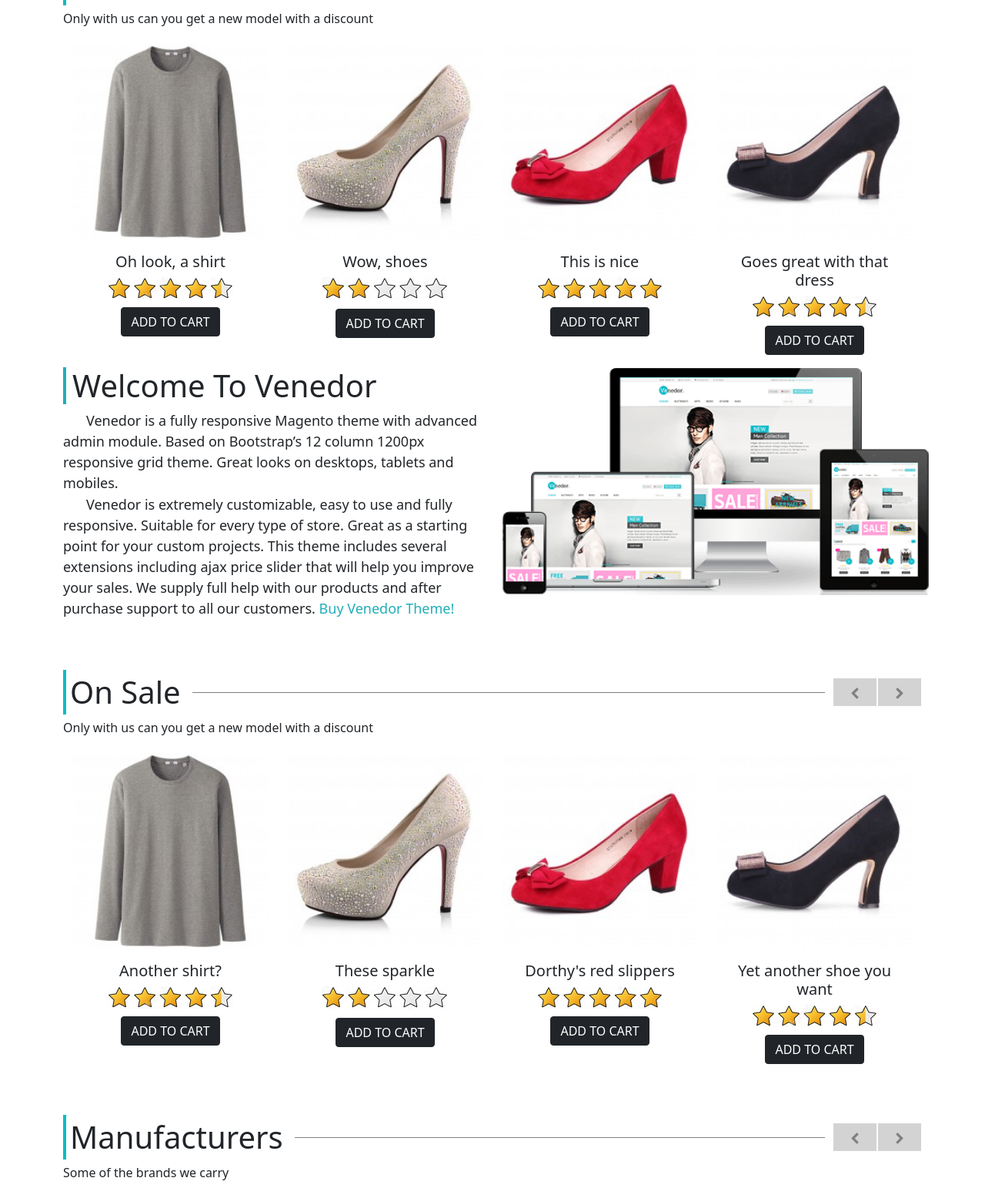
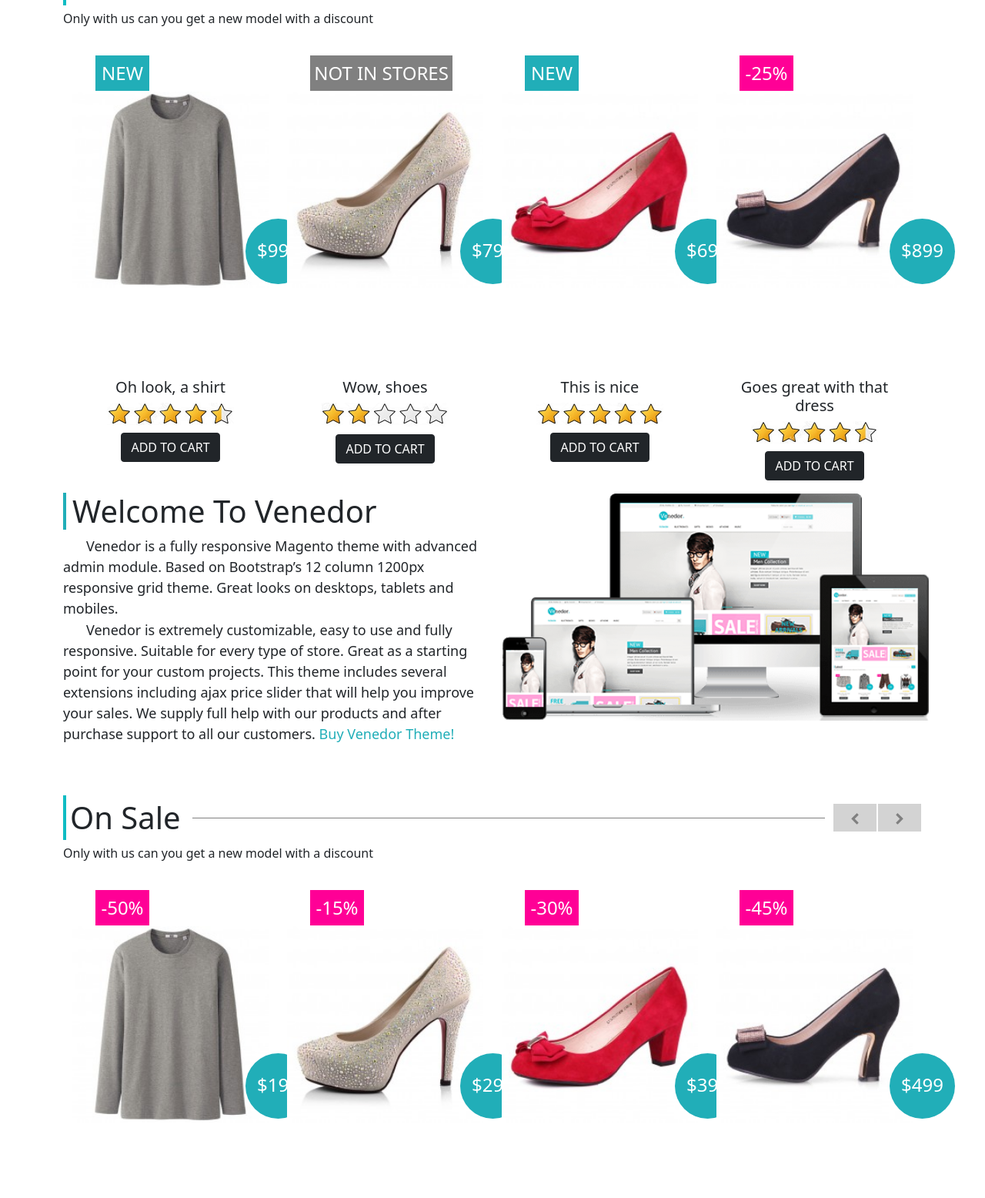
Before and after one commit to Turner601/Venedor, a plain HTML site: page index.html in a window 1280 px wide. Shown: the part 1232-2788 px from the top of the page at 77% size. Drawn offline with nearby package versions, Linux system fonts and the light colour scheme.

Commit message:
Updated CSS With Added Hover Effects And Card Text

```diff
--- a/CSS/style.css
+++ b/CSS/style.css
@@ -270,6 +270,49 @@
     border: none;
 }
 
+.img-price {
+    position: relative;
+    padding-top: 23px;
+    top: -90px;
+    left: 225px;
+    border-radius: 50%;
+    background-color: #21aeb8;
+    color: white;
+    font-size: 24px;
+    font-weight: 500;
+    width: 85px;
+    height: 85px;
+}
+
+.img-text-store, .img-text-new, .img-text-discount {
+    position: relative;
+    top: 15px;
+    left: 30px;
+    text-transform: uppercase;
+    color: white;
+    font-weight: 500;
+    font-size: 24px;
+}
+
+.img-text-new {
+    padding: 5px;
+    background-color: #21aeb8;
+    width: 70px;
+}
+
+.img-text-discount {
+    padding: 5px;
+    background-color: #ff0096;
+    width: 70px;
+}
+
+.img-text-store {
+    padding: 5px;
+    background-color: grey;
+    width: 185px;
+    /* visibility: hidden; */
+}
+
 .card-body .star-rate {
     margin-bottom: 10px;
 }
--- a/index.html
+++ b/index.html
@@ -169,7 +169,7 @@
                                 <div><h1 class="caption1-sub-header1 d-inline-block sub-header1">lookbook</h1></div>
                                 <div><h1 class="caption1-sub-header2 d-inline-block sub-header2">spring-summer-2021</h1></div>
                                 <p class="caption1-text">Shop our most elegant suits for any ocassion. We can custom design any suit to your liking. Send us your measurements and we will do the rest. Want those color matching suits from Dumb And Dumber? We got you covered with prices so low you can't say no</p>
-                                <button class="shop-now btn-dark">shop now</button>
+                                <button class="shop-now btn-dark" title="Shop Now, Don't Wait">shop now</button>
                             </div>
                         </div>
                     </div>
@@ -181,7 +181,7 @@
                             <div><h1 class="caption2-sub-header1 d-inline-block sub-header1">new</h1></div>
                             <div><h1 class="caption2-sub-header2 d-inline-block sub-header2">womens collection</h1></div>
                             <p class="caption2-text">We have what will make you stand out in a crowd. Going out with the girls or having a date night with your husband? Check out our huge selection that will surely make you look your best. From shoes to hats, we have you covered at prices no one can beat.</p>
-                            <button class="shop-now btn-dark">shop now</button>
+                            <button class="shop-now btn-dark" title="Shop Now, Don't Wait">shop now</button>
                         </div>
                     </div>
                     <div class="carousel-item">
@@ -192,7 +192,7 @@
                             <div><h1 class="caption3-sub-header1 d-inline-block sub-header1">sale</h1></div>
                             <div><h1 class="caption3-sub-header2 d-inline-block sub-header2">it's here and you want it</h1></div>
                             <p class="caption3-text">Why shop anywhere else when we have it at the price you can't beat. Found it cheaper? They are lying and we will beat that price. If you want the best in quality at the best price then you are at the right place. Start shopping with us and keep more money in your pocket.</p>
-                            <button class="shop-now btn-dark">shop now</button>
+                            <button class="shop-now btn-dark" title="Shop Now, Don't Wait">shop now</button>
                         </div>
                     </div>
                 </div>
@@ -209,13 +209,13 @@
         <div class="container main-section2">
             <div class="row">
                 <div class="col-4">
-                    <a href="#link"><img src="media/middle-banner-1.png" alt="free shipping" class="img-fluid free-shipping"></a>
+                    <a href="#link" title="Free Shipping After $150"><img src="media/middle-banner-1.png" alt="free shipping" class="img-fluid free-shipping"></a>
                 </div>
                 <div class="col-4">
-                    <a href="#link"><img src="media/middle-banner-2.png" alt="sale" class="img-fluid sale"></a>
+                    <a href="#link" title=" SALE SALE SALE"><img src="media/middle-banner-2.png" alt="sale" class="img-fluid sale"></a>
                 </div>
                 <div class="col-4">
-                    <a href="#link"><img src="media/middle-banner-3.png" alt="new arrivals" class="img-fluid new-arrivals"></a>
+                    <a href="#link" title="The Latest Stuff"><img src="media/middle-banner-3.png" alt="new arrivals" class="img-fluid new-arrivals"></a>
                 </div>
             </div>
         </div>
@@ -237,41 +237,45 @@
                 <div class="row text-center">
                     <div class="col-3">
                         <div class="card">
-                            <img src="media/item1.jpg" class="img-fluid" alt="clothing item">
+                            <p class="img-text-new">new</p>
+                            <img src="media/item1.jpg" class="img-fluid" alt="clothing item"><p class="img-price">$999</p>
                             <div class="card-body">
                                 <h5 class="card-title">Oh look, a shirt</h5>
                                 <img src="media/4.5-star165x29.png" class="star-rate img-fluid" alt="star rating">
-                                <a href="#" class="btn btn-dark add-to-cart">add to cart</a>
+                                <a href="#" class="btn btn-dark add-to-cart" title="Add To Your Cart">add to cart</a>
                             </div>
                         </div>
                     </div>
                     <div class="col-3">
                         <div class="card">
-                            <img src="media/item2.jpg" class="img-fluid" alt="clothing item">
+                            <p class="img-text-store">not in stores</p>
+                            <img src="media/item2.jpg" class="img-fluid" alt="clothing item"><p class="img-price">$799</p>
                             <div class="card-body">
                                 <h5 class="card-title">Wow, shoes</h5>
                                 <img src="media/2-star165x31.png" class="star-rate img-fluid" alt="star rating">
-                                <a href="#" class="btn btn-dark add-to-cart">add to cart</a>
+                                <a href="#" class="btn btn-dark add-to-cart" title="Add To Your Cart">add to cart</a>
                             </div>
                         </div>
                     </div>
                     <div class="col-3">
                         <div class="card">
-                            <img src="media/item3.jpg" class="img-fluid" alt="clothing item">
+                            <p class="img-text-new">new</p>
+                            <img src="media/item3.jpg" class="img-fluid" alt="clothing item"><p class="img-price">$699</p>
                             <div class="card-body">
                                 <h5 class="card-title">This is nice</h5>
                                 <img src="media/5-star165x29.png" class="star-rate img-fluid" alt="star rating">
-                                <a href="#" class="btn btn-dark add-to-cart">add to cart</a>
+                                <a href="#" class="btn btn-dark add-to-cart" title="Add To Your Cart">add to cart</a>
                             </div>
                         </div>
                     </div>
                     <div class="col-3">
                         <div class="card">
-                            <img src="media/item4.jpg" alt="">
+                            <p class="img-text-discount">-25%</p>
+                            <img src="media/item4.jpg" alt="clothing item"><p class="img-price">$899</p>
                             <div class="card-body">
                                 <h5 class="card-title">Goes great with that dress</h5>
                                 <img src="media/4.5-star165x29.png" class="star-rate img-fluid" alt="star rating">
-                                <a href="#" class="btn btn-dark add-to-cart">add to cart</a>
+                                <a href="#" class="btn btn-dark add-to-cart" title="Add To Your Cart">add to cart</a>
                             </div>
                         </div>
                     </div>
@@ -283,7 +287,7 @@
                 <div class="col-6">
                     <h1 class="welcome-to-venedor">Welcome To Venedor</h1>
                     <p class="welcome-text1">Venedor is a fully responsive Magento theme with advanced admin module. Based on Bootstrap’s 12 column 1200px responsive grid theme. Great looks on desktops, tablets and mobiles.</p>
-                    <p class="welcome-text2">Venedor is extremely customizable, easy to use and fully responsive. Suitable for every type of store. Great as a starting point for your custom projects. This theme includes several extensions including ajax price slider that will help you improve your sales. We supply full help with our products and after purchase support to all our customers. <a href="#link" class="buy-venedor text-decoration-none">Buy Venedor Theme!</a></p>
+                    <p class="welcome-text2">Venedor is extremely customizable, easy to use and fully responsive. Suitable for every type of store. Great as a starting point for your custom projects. This theme includes several extensions including ajax price slider that will help you improve your sales. We supply full help with our products and after purchase support to all our customers. <a href="#link" class="buy-venedor text-decoration-none" title="Buy Venedor">Buy Venedor Theme!</a></p>
                 </div>
                 <div class="col-6">
                     <img src="media/venedordevices.png" alt="">
@@ -308,41 +312,45 @@
                 <div class="row text-center">
                     <div class="col-3">
                         <div class="card">
-                            <img src="media/item1.jpg" class="img-fluid" alt="clothing item">
+                            <p class="img-text-discount">-50%</p>
+                            <img src="media/item1.jpg" class="img-fluid" alt="clothing item"><p class="img-price">$199</p>
                             <div class="card-body">
                                 <h5 class="card-title">Another shirt?</h5>
                                 <img src="media/4.5-star165x29.png" class="star-rate img-fluid" alt="star rating">
-                                <a href="#" class="btn btn-dark add-to-cart">add to cart</a>
+                                <a href="#" class="btn btn-dark add-to-cart" title="Add To Your Cart">add to cart</a>
                             </div>
                         </div>
                     </div>
                     <div class="col-3">
                         <div class="card">
-                            <img src="media/item2.jpg" class="img-fluid" alt="clothing item">
+                            <p class="img-text-discount">-15%</p>
+                            <img src="media/item2.jpg" class="img-fluid" alt="clothing item"><p class="img-price">$299</p>
                             <div class="card-body">
                                 <h5 class="card-title">These sparkle</h5>
                                 <img src="media/2-star165x31.png" class="star-rate img-fluid" alt="star rating">
-                                <a href="#" class="btn btn-dark add-to-cart">add to cart</a>
+                                <a href="#" class="btn btn-dark add-to-cart" title="Add To Your Cart">add to cart</a>
                             </div>
                         </div>
                     </div>
                     <div class="col-3">
                         <div class="card">
-                            <img src="media/item3.jpg" class="img-fluid" alt="clothing item">
+                            <p class="img-text-discount">-30%</p>
+                            <img src="media/item3.jpg" class="img-fluid" alt="clothing item"><p class="img-price">$399</p>
                             <div class="card-body">
                                 <h5 class="card-title">Dorthy's red slippers</h5>
                                 <img src="media/5-star165x29.png" class="star-rate img-fluid" alt="star rating">
-                                <a href="#" class="btn btn-dark add-to-cart">add to cart</a>
+                                <a href="#" class="btn btn-dark add-to-cart" title="Add To Your Cart">add to cart</a>
                             </div>
                         </div>
                     </div>
                     <div class="col-3">
                         <div class="card">
-                            <img src="media/item4.jpg" alt="">
+                            <p class="img-text-discount">-45%</p>
+                            <img src="media/item4.jpg" alt=""><p class="img-price">$499</p>
                             <div class="card-body">
                                 <h5 class="card-title">Yet another shoe you want</h5>
                                 <img src="media/4.5-star165x29.png" class="star-rate img-fluid" alt="star rating">
-                                <a href="#" class="btn btn-dark add-to-cart">add to cart</a>
+                                <a href="#" class="btn btn-dark add-to-cart" title="Add To Your Cart">add to cart</a>
                             </div>
                         </div>
                     </div>
@@ -383,7 +391,7 @@
                     <div class="col-4">
                         <form class="form-inline d-flex sign-up-form">
                             <input class="form-control" type="email" placeholder="   Enter your email address" aria-label="email">
-                            <button class="btn btn-dark text-nowrap sign-up" type="submit">sign up</button>
+                            <button class="btn btn-dark text-nowrap sign-up" type="submit" title="Sign Up For Our Newsletter">sign up</button>
                         </form>
                     </div>
                 </div>
```
